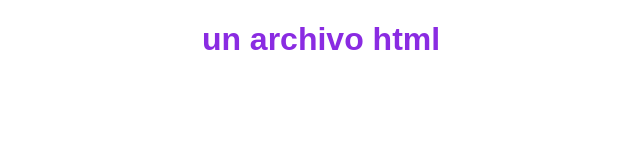
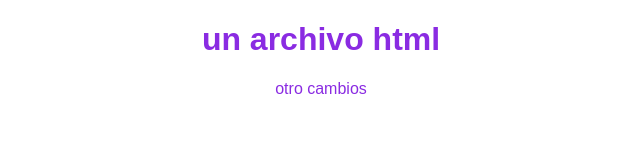
Before and after one commit to MiguelSrb/curso_git, a plain HTML site: page index.html in a window 1280 px wide. Shown: the whole page, without its empty margins (319-959 px from the left). Drawn offline with Linux system fonts and the light colour scheme.

Commit message:
cambio en el archivo index

```diff
--- a/index.html
+++ b/index.html
@@ -9,6 +9,7 @@
 </head>
 <body>
     <h1>un archivo html</h1>
+    <p>otro cambios</p>
 
 
 </body>
```
